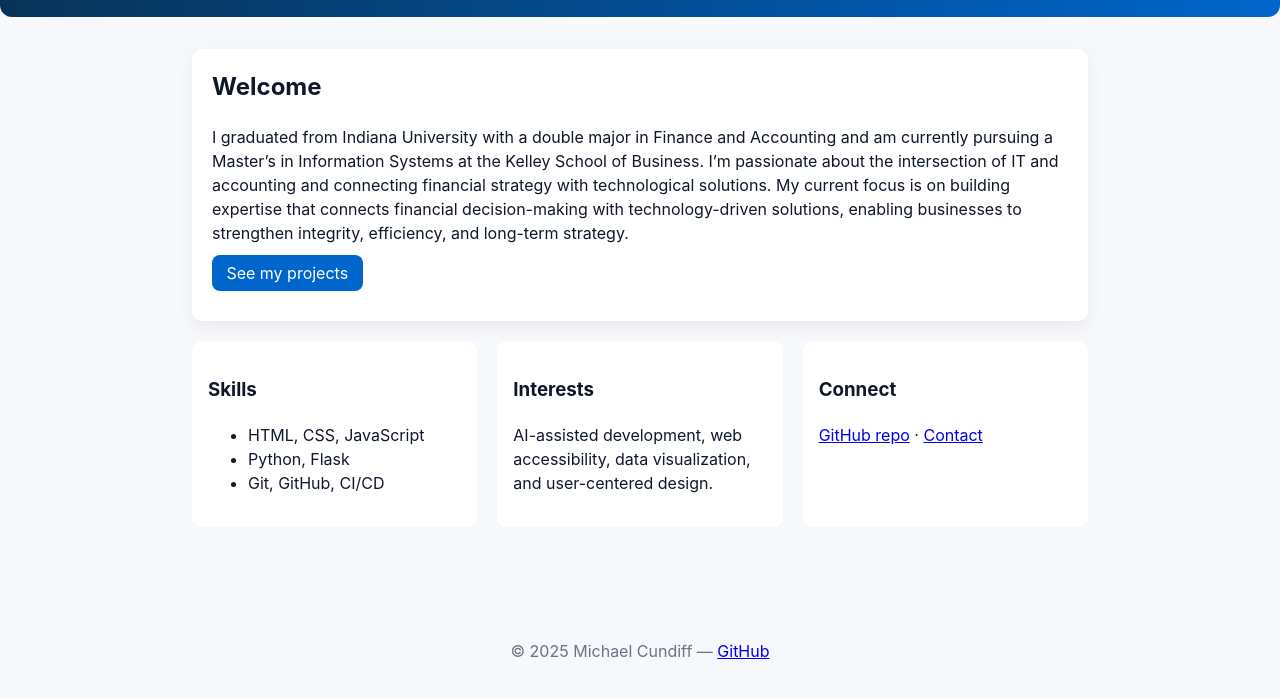
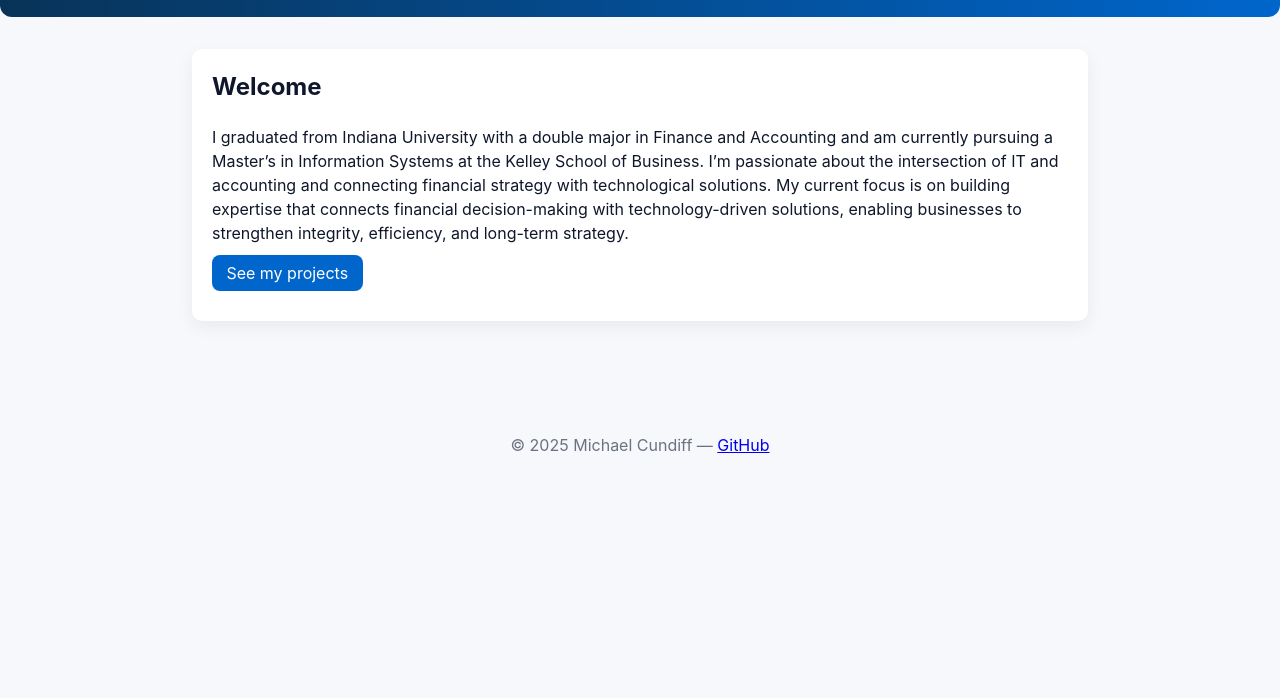
Before and after one commit to mkcundif/Personal-Website-Docker, a plain HTML site: page index.html in a window 1280 px wide. Shown: the part 188-886 px from the top of the page. After the commit the page ends 800 px from the top, so only its background shows below. Drawn offline with Linux system fonts and the light colour scheme.

Commit message:
Homepage: remove highlights section to keep page minimal

```diff
--- a/index.html
+++ b/index.html
@@ -28,26 +28,7 @@
       <p class="cta"><a href="projects.html" class="button">See my projects</a></p>
     </section>
 
-    <section class="highlights">
-      <article>
-        <h3>Skills</h3>
-        <ul>
-          <li>HTML, CSS, JavaScript</li>
-          <li>Python, Flask</li>
-          <li>Git, GitHub, CI/CD</li>
-        </ul>
-      </article>
-
-      <article>
-        <h3>Interests</h3>
-        <p>AI-assisted development, web accessibility, data visualization, and user-centered design.</p>
-      </article>
-
-      <article>
-        <h3>Connect</h3>
-        <p><a href="https://github.com/mkcundif/Mkcundif-Personal-Website.git" target="_blank" rel="noopener">GitHub repo</a> · <a href="#contact">Contact</a></p>
-      </article>
-    </section>
+    <!-- Highlights removed to keep homepage minimal per user request -->
   </main>
 
   <footer class="site-footer">
```
